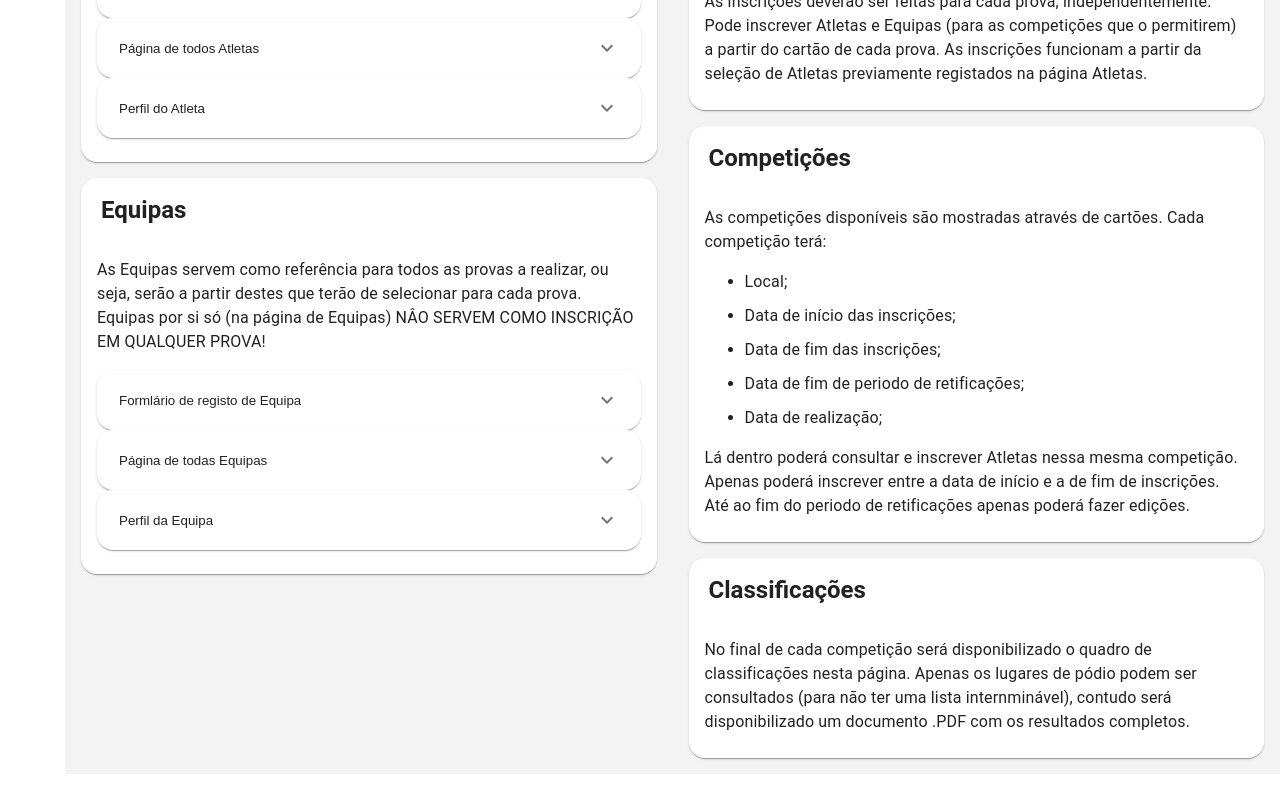
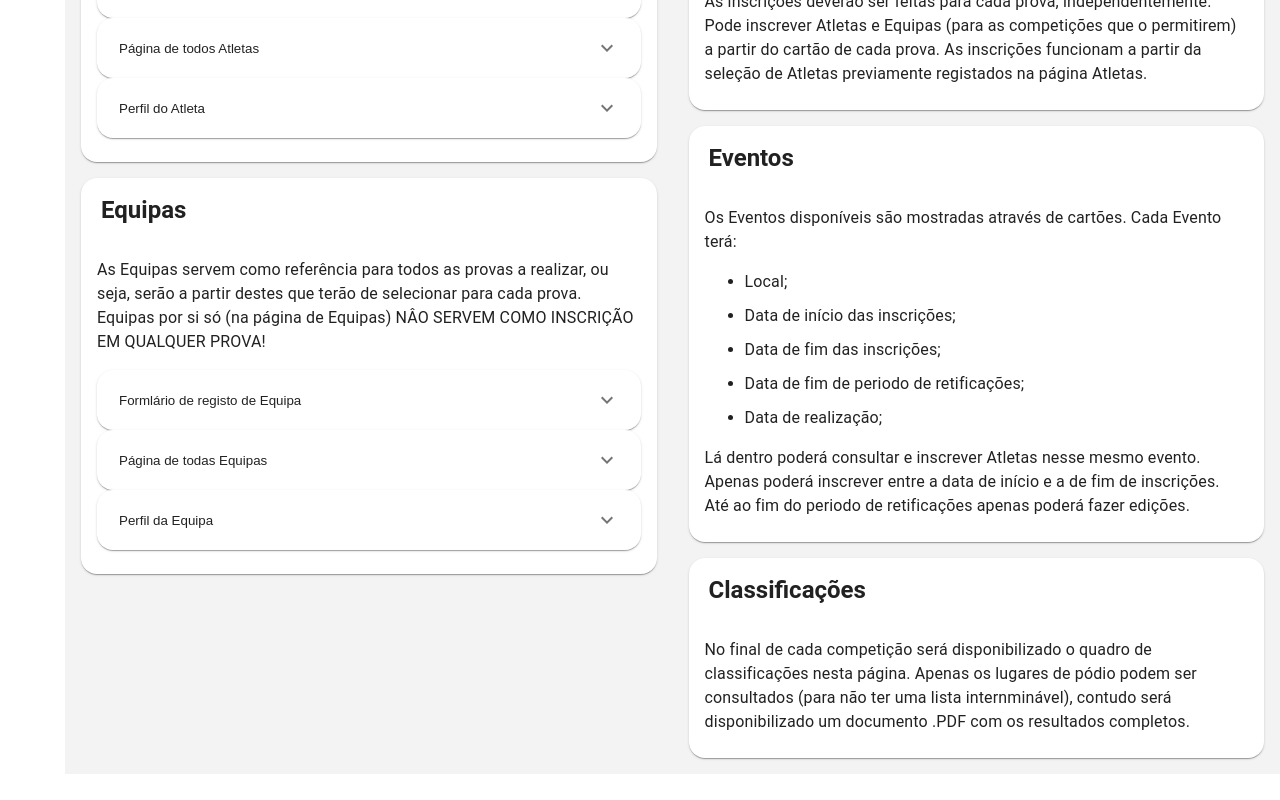
Before and after one commit to ozefreitas/karate-registration-spa, a React (Vite) app: page /help in a window 1280 px wide. Shown: the part 890-1690 px from the top of the page. Built offline with nearby package versions, Linux system fonts and the light colour scheme; no server answers.

Commit message:
[CHANGE] competitions to events and button borderradius

```diff
--- a/src/App.tsx
+++ b/src/App.tsx
@@ -39,22 +39,22 @@ function App() {
         <Route path="teams/" element={<TeamsPage />} />
         <Route path="teams/:id/" element={<SingleTeamPage />} />
         <Route path="teams/new_team/" element={<NewTeamPage />} />
-        <Route path="competitions/" element={<CompetitionsPage />} />
-        <Route path="competitions/:id/" element={<CompetitionCard />} />
+        <Route path="events/" element={<CompetitionsPage />} />
+        <Route path="events/:id/" element={<CompetitionCard />} />
         <Route
-          path="competitions/:id/individuals/"
+          path="events/:id/individuals/"
           element={<IndividualsPage />}
         />
         <Route
-          path="competitions/:id/individuals/register/"
+          path="events/:id/individuals/register/"
           element={<RegisterIndividualPage />}
         />
         <Route
-          path="competitions/:id/teams/"
+          path="events/:id/teams/"
           element={<RegisteredTeamsPage />}
         />
         <Route
-          path="competitions/:id/teams/register/"
+          path="events/:id/teams/register/"
           element={<RegisterTeamPage />}
         />
         <Route path="rules/" element={<RulesPage />} />
--- a/src/dashboard/config.tsx
+++ b/src/dashboard/config.tsx
@@ -31,10 +31,10 @@ export const sideMenuConfig = [
     to: "/teams/",
   },
   {
-    name: "competitions",
-    label: "Competições",
+    name: "events",
+    label: "Eventos",
     icon: <SportsMma sx={{ color: "#e81c24" }} />,
-    to: "/competitions/",
+    to: "/events/",
   },
   {
     name: "rules",
@@ -77,7 +77,7 @@ export const breadcrumbsConvertion: Record<string, string> = {
   athletes: "Atletas",
   teams: "Equipas",
   classifications: "Classificações",
-  competitions: "Competições",
+  events: "Eventos",
   news: "Novidades",
   profile: "Perfil",
   rules: "Regras",
--- a/src/pages/CompetitionsPage/CompetitionsPage.tsx
+++ b/src/pages/CompetitionsPage/CompetitionsPage.tsx
@@ -28,7 +28,7 @@ export default function CompetitionsPage() {
     <>
       <Card sx={{ m: 2, mt: 0 }}>
         <CardHeader
-          title="Página de Competições"
+          title="Página de Eventos"
           sx={{
             "& .MuiCardHeader-title": {
               fontWeight: "bold",
@@ -36,7 +36,7 @@ export default function CompetitionsPage() {
           }}
         ></CardHeader>
         <CardContent>
-          Aqui poderá consultar todas as competições da SKI-Portugal. Mais tarde
+          Aqui poderá consultar todos os Eventos da SKI-Portugal. Mais tarde
           será também possível ver Estágios e outras provas de interesse.
           <p></p>
           Consultando cada cartão de prova, pode observar toda a informação
@@ -61,7 +61,7 @@ export default function CompetitionsPage() {
                   <InfoButton
                     size="large"
                     label="Consultar"
-                    to={`/competitions/${comp.id}`}
+                    to={`/events/${comp.id}`}
                   ></InfoButton>
                 </CardActions>
               </Card>
--- a/src/pages/HelpPage/HelpPage.tsx
+++ b/src/pages/HelpPage/HelpPage.tsx
@@ -221,7 +221,7 @@ export default function HelpPage() {
           <Grid size={12}>
             <Card sx={{ m: 2 }}>
               <CardHeader
-                title={"Competições"}
+                title={"Eventos"}
                 sx={{
                   "& .MuiCardHeader-title": {
                     fontWeight: "bold",
@@ -229,8 +229,8 @@ export default function HelpPage() {
                 }}
               ></CardHeader>
               <CardContent>
-                As competições disponíveis são mostradas através de cartões.
-                Cada competição terá:
+                Os Eventos disponíveis são mostradas através de cartões.
+                Cada Evento terá:
                 <ul>
                   <li>Local;</li>
                   <li>Data de início das inscrições;</li>
@@ -238,8 +238,8 @@ export default function HelpPage() {
                   <li>Data de fim de periodo de retificações;</li>
                   <li>Data de realização;</li>
                 </ul>
-                Lá dentro poderá consultar e inscrever Atletas nessa mesma
-                competição. Apenas poderá inscrever entre a data de início e a
+                Lá dentro poderá consultar e inscrever Atletas nesse mesmo
+                evento. Apenas poderá inscrever entre a data de início e a
                 de fim de inscrições. Até ao fim do periodo de retificações
                 apenas poderá fazer edições.
               </CardContent>
--- a/src/pages/HomePage/NextCompHomeComponent.tsx
+++ b/src/pages/HomePage/NextCompHomeComponent.tsx
@@ -28,8 +28,12 @@ export default function NextCompHomeComponent() {
     competition_date: string;
   };
 
-  const navigate = useNavigate()
-  const { data: nextCompData, isLoading: isNextCompLoading, error: nextCompError } = useFetchNextEventData()
+  const navigate = useNavigate();
+  const {
+    data: nextCompData,
+    isLoading: isNextCompLoading,
+    error: nextCompError,
+  } = useFetchNextEventData();
 
   return (
     <Grid size={12}>
@@ -50,7 +54,9 @@ export default function NextCompHomeComponent() {
           <List>
             <Tooltip title={"Consultar"}>
               <ListItem sx={{ m: 0, pb: 0 }}>
-                <ListItemButton onClick={() => navigate(`competitions/${nextCompData?.data.id}`)}>
+                <ListItemButton
+                  onClick={() => navigate(`events/${nextCompData?.data.id}`)}
+                >
                   <ListItemIcon>
                     <SportsMma></SportsMma>
                   </ListItemIcon>
@@ -65,12 +71,12 @@ export default function NextCompHomeComponent() {
               <ListItemIcon>
                 <SportsMma></SportsMma>
               </ListItemIcon>
-              <ListItemText primary={"Não há competições disponíveis."} />
+              <ListItemText primary={"Não há Eventos disponíveis."} />
             </ListItemButton>
           </ListItem>
         )}
         <CardActions sx={{ justifyContent: "flex-end" }}>
-          <InfoButton label="Ver Todas" to="competitions/"></InfoButton>
+          <InfoButton label="Ver Todas" to="events/"></InfoButton>
         </CardActions>
       </Card>
     </Grid>
--- a/src/theme/index.tsx
+++ b/src/theme/index.tsx
@@ -87,10 +87,15 @@ const theme = createTheme(ptPT, {
     MuiFormLabel: {
       styleOverrides: {
         root: {
-          '&.Mui-focused': {
-            color: '#e81c24',
+          "&.Mui-focused": {
+            color: "#e81c24",
           },
         },
+      },
+    },
+    MuiButton: {
+      styleOverrides: {
+        root: { borderRadius: 12 },
       },
     },
   },
```
